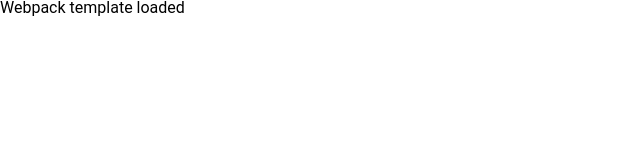
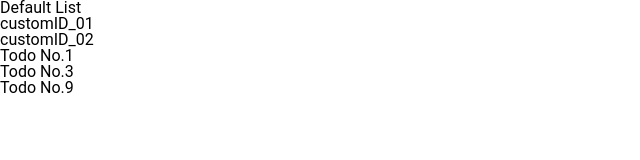
Before and after one commit to ignasc/todo-app, a website built with webpack: page src/template.html in a window 1280 px wide. Shown: the whole page, without its empty margins (0-640 px from the left). Built offline with nearby package versions, Linux system fonts and the light colour scheme.

Commit message:
Add basic UI: side bar for projects and main content for todo items.

```diff
--- /dev/null
+++ b/src/UI.js
@@ -0,0 +1,50 @@
+import { projectGetAll, todoGetAllForProject } from "./dbActions";
+import { defaultListId } from "./dbProjects";
+
+const divSidebar = document.querySelector("#content-sidebar");
+const divMain = document.querySelector("#content-main");
+
+function showMainContent(){
+    divMain.textContent = "";
+
+    const todoList = document.createElement("ul");
+    const todoItem = document.createElement("li")
+    const items = todoGetAllForProject(defaultListId);
+
+    for (let i = 0; i < items.length; i++) {
+        const element = items[i];
+        const newItem = todoItem.cloneNode();
+        newItem.textContent = element.title;
+
+        todoList.appendChild(newItem);
+    };
+
+    divMain.appendChild(todoList);
+
+    //const topTitle = document.createElement("h1");
+    //topTitle.textContent = "Webpack template loaded";
+
+    //divMain.appendChild(topTitle);
+};
+
+function showProjectList(){
+    divSidebar.textContent = "";
+
+    const projectList = document.createElement("ul");
+    const projectItem = document.createElement("li")
+    const projects = projectGetAll();
+
+    for (let i = 0; i < projects.length; i++) {
+        const element = projects[i];
+        const newItem = projectItem.cloneNode();
+        newItem.textContent = element.title;
+        newItem.setAttribute("id", element.id)
+
+        projectList.appendChild(newItem);
+    };
+
+    divSidebar.appendChild(projectList);
+
+};
+
+export {showProjectList, showMainContent};
--- a/src/dbTodoItems.js
+++ b/src/dbTodoItems.js
@@ -1,7 +1,11 @@
+//DEBUG
+import projectDB from "./dbProjects";
+//DEBUG END
+
 import itemTodo from "./itemTodo";
 
 const todoDB = [];
-const debugProjectIds = ["Default List", "customID_01", "customID_02"] // debug
+const debugProjectIds = [projectDB[0].id, projectDB[1].id, projectDB[2].id] // debug
 function randomIntFromInterval(min,max){
     return Math.floor(Math.random() * (max - min + 1) + min)
 }
--- a/src/index.js
+++ b/src/index.js
@@ -1,7 +1,7 @@
 import "./resetcss.css";
 import "./styles.css";
 
-import showTestMessage from "./testModule";
+import {showProjectList, showMainContent} from "./UI";
 import todoDB from "./dbTodoItems";
 import projectDB from "./dbProjects";
 
@@ -10,8 +10,6 @@
 
 
 /*-------- DEBUG AREA --------*/
-const testId = projectDB[1].id;
 
-
-
-showTestMessage();
+showProjectList();
+showMainContent();
--- a/src/template.html
+++ b/src/template.html
@@ -6,6 +6,7 @@
     <title>Webpack Template</title>
 </head>
 <body>
-    <div id="content"></div>
+    <div id="content-sidebar"></div>
+    <div id="content-main"></div>
 </body>
 </html>
--- a/src/testModule.js
+++ /dev/null
@@ -1,11 +0,0 @@
-const divContent = document.querySelector("#content");
-const topTitle = document.createElement("h1");
-
-topTitle.textContent = "Webpack template loaded";
-
-function showTestMessage(){
-    divContent.textContent = "";
-    divContent.appendChild(topTitle);
-};
-
-export default showTestMessage;
```
